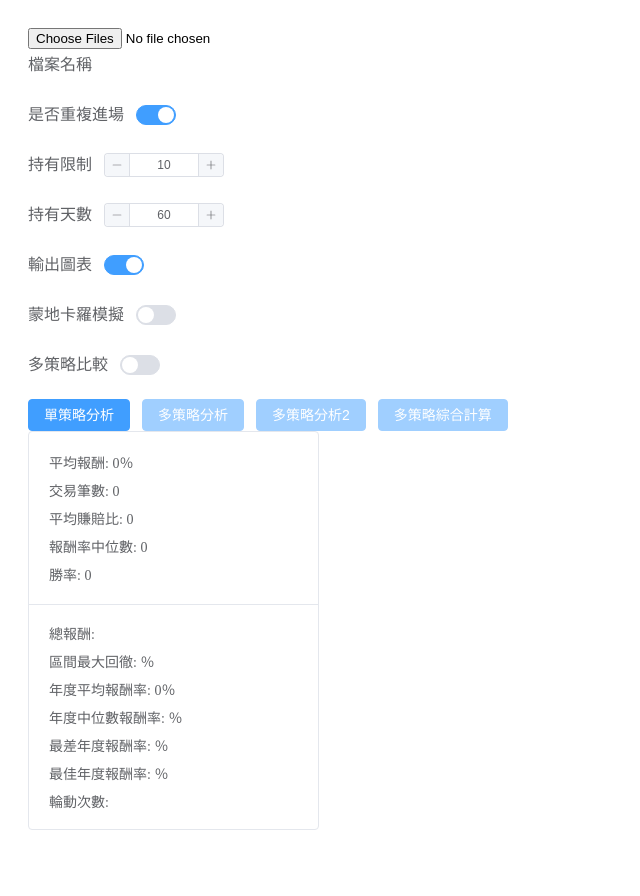
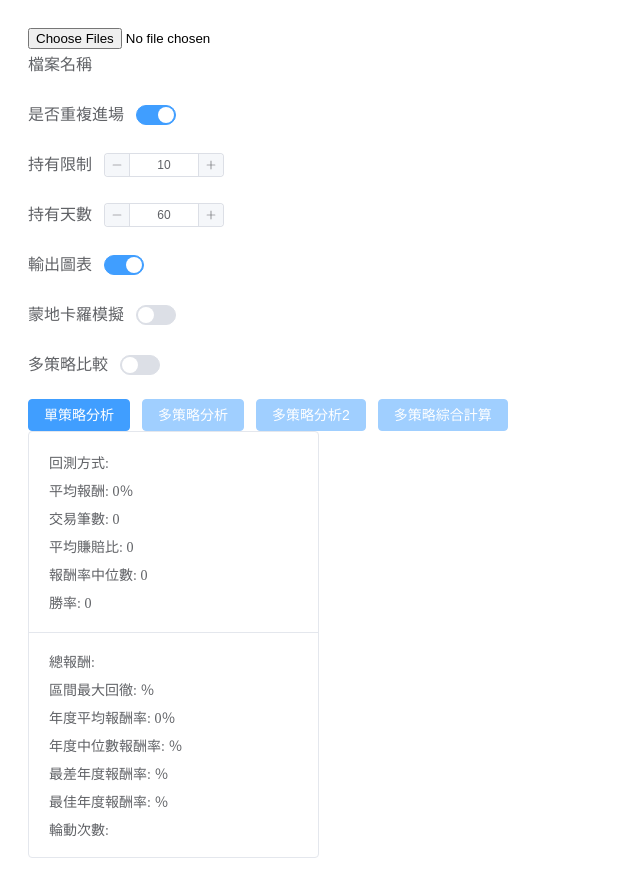
Before and after one commit to ureshinoSayumi/EcoScoreStrategy, a Vue app: page /recordAnalysis in a window 1280 px wide. Shown: the top 896 px of the page, without its empty margins (0-640 px from the left). Built offline with nearby package versions, Linux system fonts and the light colour scheme.

Commit message:
feat: XQ回測器加上回測方式文案

```diff
--- a/src/views/RecordAnalysis/index.vue
+++ b/src/views/RecordAnalysis/index.vue
@@ -35,6 +35,7 @@
         <el-col :span="6">
           <el-card shadow="hover" style="max-width: 480px">
             <el-space direction="vertical" alignment="flex-start">
+              <el-text>回測方式: {{ backtestType }}</el-text>
               <el-text>平均報酬: {{ averageReturn }}％</el-text>
               <el-text>交易筆數: {{ multiStrategyTest ? tableDataMulti.length : tableData.length }}</el-text>
               <el-text>平均賺賠比: {{ profitLossRatio }}</el-text>
@@ -175,6 +176,7 @@ const averageReturn = ref(0) // 平均報酬率
 const profitLossRatio = ref(0) // 平均賺賠比
 const medianReturn = ref(0) // 報酬率中位數
 const winRate = ref(0) // 勝率
+const backtestType = ref('') // 回測方式
 
 const reset = () => {
   myChartDom.value = null
@@ -544,6 +546,7 @@ const dataAnalysisSingle = (data) => {
 
 // 多策略綜合計算
 const dataAnalysisMultiSummary = () => {
+  backtestType.value = '多策略綜合計算'
   const data = []
   tableDataMulti.value.forEach(item => {
     item.forEach(item2 => {
@@ -560,7 +563,7 @@ const dataAnalysisMultiSummary = () => {
 
 // 多策略分析 分析全部重疊
 const dataAnalysisMulti = () => {
-
+  backtestType.value = '多策略分析'
   // console.log(findFullOverlaps([arr, arr2, arr3], ['策略A','策略B','策略C'])); // []
 
   const result = findFullOverlaps(tableDataMulti.value, fileNames.value)
@@ -660,6 +663,7 @@ const dataAnalysisMulti = () => {
 }
 // 多策略分析2 分析只重疊兩個策略
 const dataAnalysisMulti2 = () => {
+  backtestType.value = '多策略分析2'
   const result = findAnyPairOverlaps(tableDataMulti.value, fileNames.value)
   console.log('result', result)
   dataAnalysisSingle(result)
```
